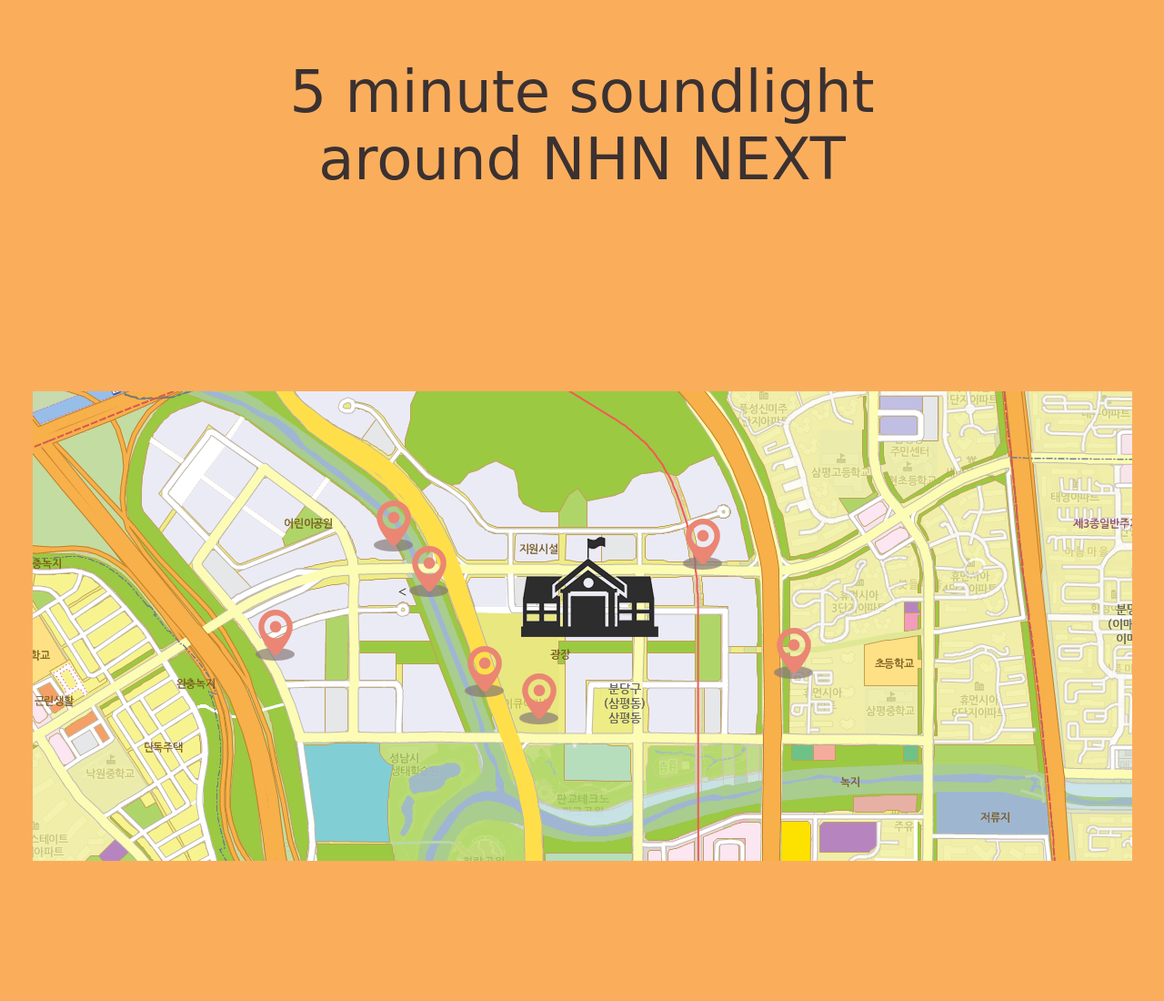
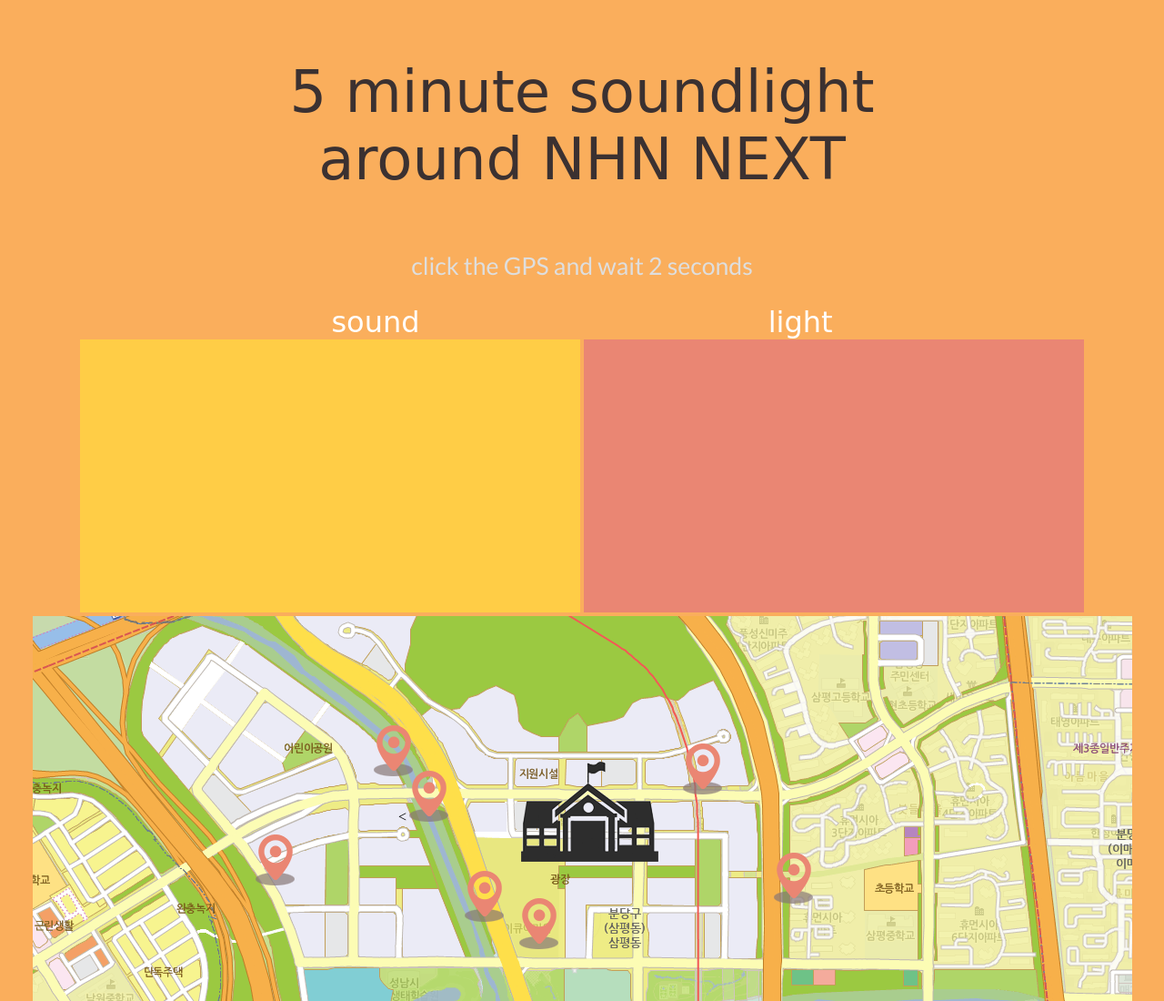
Before and after one commit to milooy/2014_Data_Visualization, a plain HTML site: page index.html in a window 1280 px wide. Shown: the top 1100 px of the page at 91% size. Drawn offline with Linux system fonts and the light colour scheme; a web font is replaced by a local one.

Commit message:
maybe final

```diff
--- a/index.html
+++ b/index.html
@@ -16,16 +16,29 @@
 				color: #3b3131;
 				text-align: center;
 			}
+			.txt {
+				font-family: 'Bowlby One SC', cursive;
+				font-size: 2em;
+				color: white;
+				text-align: center;
+			}
+			.sound {
+				margin-right: 30%;
+			}
 			.svgs {
 				text-align: center;
 			}
 			#svg2#svg1 {
 				display: inline-block;
-
 			}
 
 			#map {
 				text-align: center;
+			}
+			#tip {
+				font-family: 'Lato';
+				font-size: 20pt;
+				color:#dedede;
 			}
 
 		</style>
@@ -34,7 +47,10 @@
 	<body>
 		<p id="title">5 minute soundlight<br>around NHN NEXT</p>
 		 <div class="svgs">
-			 <svg id="svg2"></svg>
+		 	<p id="tip">click the GPS and wait 2 seconds</p>
+			 <span class="sound txt">sound</span>
+		 	<span class="light txt">light</span><br>
+			 <svg id="svg2"><text x="-10" y="15" fill="red">I love SVG!</text></svg>
 			 <svg id="svg"></svg>
 		 </div>
 
@@ -61,6 +77,7 @@
 			document.getElementById("p5").onclick = function(){ init("./data/KHJ/data_KHJ.csv") };
 			document.getElementById("p6").onclick = function(){ init("./data/SCW/data_SCW.csv") };
 			document.getElementById("p7").onclick = function(){ init("./data/YHS/data_YHS.csv") };
+			document.getElementById("p7").onclick = function(){ init("./data/YHS/data_YHS.csv") };
 
 			var bars = function(data)
 			{
@@ -86,18 +103,14 @@
 
 			    //update
 			    bars
-			        .attr("fill", function(d) {
-			        	return "rgb(0,0,"+(d*10)+")";
-			        })
+			        .attr("fill", "#ffcd46")
 			        .attr("stroke", "#ffcd46")
 
 			    //enter
 			    bars.enter()
 			        .append("svg:rect")
 			        .attr("class", "bar")
-			        .attr("fill", function(d) {
-			        	return "rgb(0,0,"+(d*10)+")";
-			        })
+			        .attr("fill", "#ffcd46")
 			        .attr("stroke", "#ffcd46")
 
 
@@ -173,12 +186,6 @@
 			        })
 
 			}
-
-			function init(fileRoot)
-			{
-
-			    //setup the svg
-
 			    var svg = d3.select("#svg")
 			        .attr("width", w+100)
 			        .attr("height", h+100)
@@ -186,8 +193,8 @@
 			    svg.append("svg:rect")
 			        .attr("width", "100%")
 			        .attr("height", "100%")
-/* 			        .attr("stroke", "#ea8673") */
 			        .attr("fill", "#ea8673")
+			        .attr("text", "hahaha");
 
 			    svg.append("svg:g")
 			        .attr("id", "barchart")
@@ -201,14 +208,15 @@
 			    svg2.append("svg:rect")
 			        .attr("width", "100%")
 			        .attr("height", "100%")
-/* 			        .attr("stroke", "#000") */
 			        .attr("fill", "#ffcd46")
 
 			    svg2.append("svg:g")
 			        .attr("id", "barchart2")
 			        .attr("transform", "translate(50,50)")
+			function init(fileRoot)
+			{
 
-/* 			    trans_csv("./data/CSJ/data_CSJ.csv"); */
+
 			    trans_csv(fileRoot);
 
 			}
```
